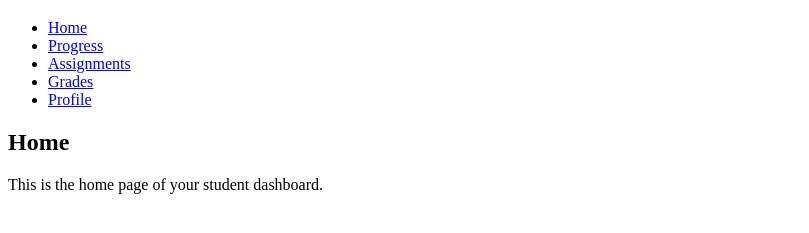
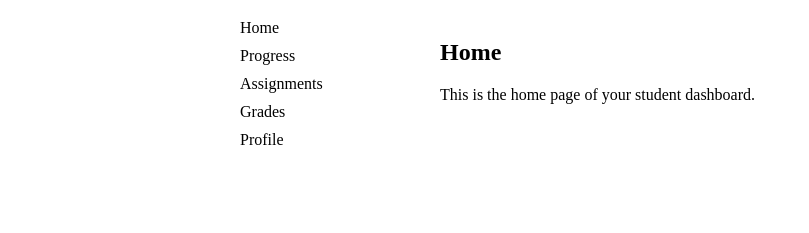
Before and after one commit to RealmMath/PenguinHubLearning, a plain HTML site: page student-dashboard.html in a window 1280 px wide. Shown: the part 61-294 px from the top of the page, without its empty margins (0-809 px from the left). Drawn offline with Linux system fonts and the light colour scheme.

Commit message:
Update style.css

```diff
--- a/style.css
+++ b/style.css
@@ -15,3 +15,33 @@
   font-size: 20px;
   font-weight: bold;
 }
+
+.container {
+  width: 800px;
+  margin: 0 auto;
+}
+
+.sidebar {
+  width: 200px;
+  float: left;
+}
+
+.content {
+  width: 600px;
+  float: right;
+}
+
+ul {
+  list-style-type: none;
+  margin: 0;
+  padding: 0;
+}
+
+li {
+  margin: 0 0 10px 0;
+}
+
+a {
+  text-decoration: none;
+  color: #000;
+}
```
